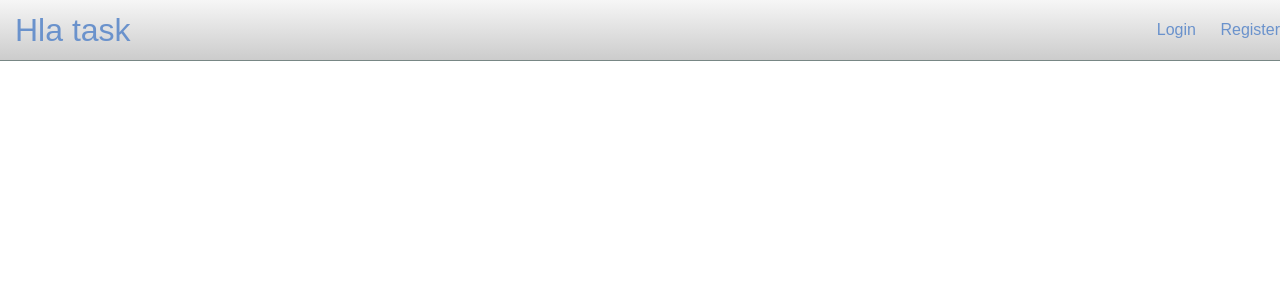
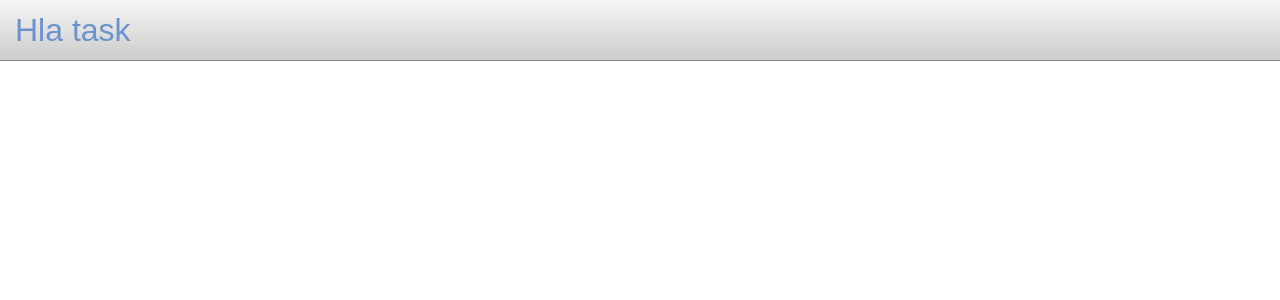
Before and after one commit to lavriv92/hla_task, a Django app: template templates/base.html in a window 1280 px wide. Shown: the top 300 px of the page. Run offline with Django 3.2, Linux system fonts and the light colour scheme; the template is opened without the code that fills it, so the values that code supplies are empty; parts of the project's set-up code (start-up, migrations or seed data) failed here and were passed over.

Commit message:
Fixed display account

```diff
--- a/application/account/views.py
+++ b/application/account/views.py
@@ -1,11 +1,12 @@
-from .models import User
 from django.shortcuts import render, redirect
 from django.core.urlresolvers import reverse
 from django.views.generic.edit import FormView, CreateView
 from django.views.generic import TemplateView
-from .forms import LoginForm, CreateUserForm
 from django.contrib import auth
 from django.http import HttpResponseRedirect
+
+from .models import User
+from .forms import LoginForm, CreateUserForm
 
 
 class LoginView(FormView):
--- a/less/app.less
+++ b/less/app.less
@@ -110,6 +110,7 @@ header {
 
           a {
             margin-left: 10px;
+            display: block;
           }
 
           &:hover {
--- a/templates/base.html
+++ b/templates/base.html
@@ -25,13 +25,6 @@
                                 </div>
                             </div>
                         </div>
-                        {% else %}
-                        <div class="login">
-                            <a href="{% url 'account:login' %}">Login</a>
-                        <div>
-                        <div class="sign-in">
-                            <a href="{% url 'account:create-user' %}">Register</a>
-                        </div>
                         {% endif %}
                     </div>
                 </div>
```
